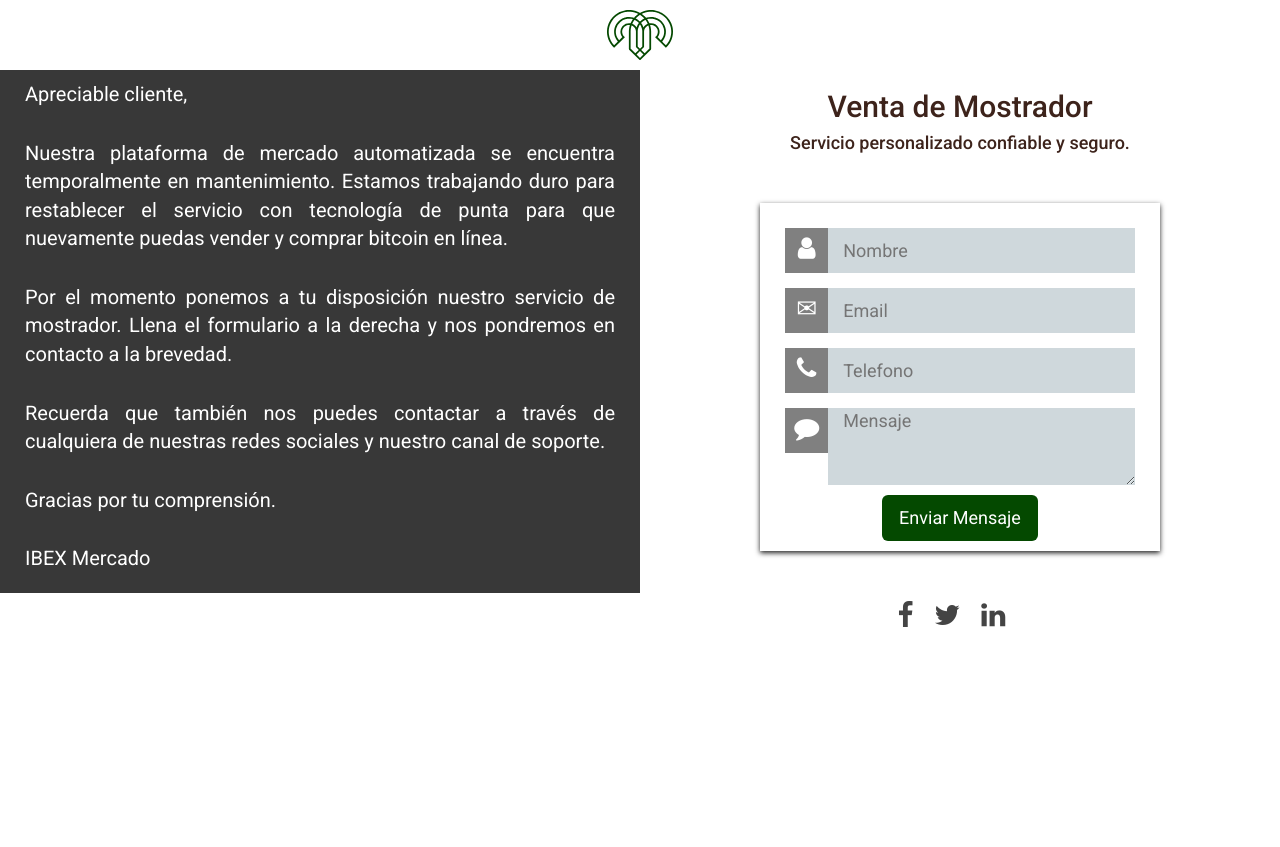
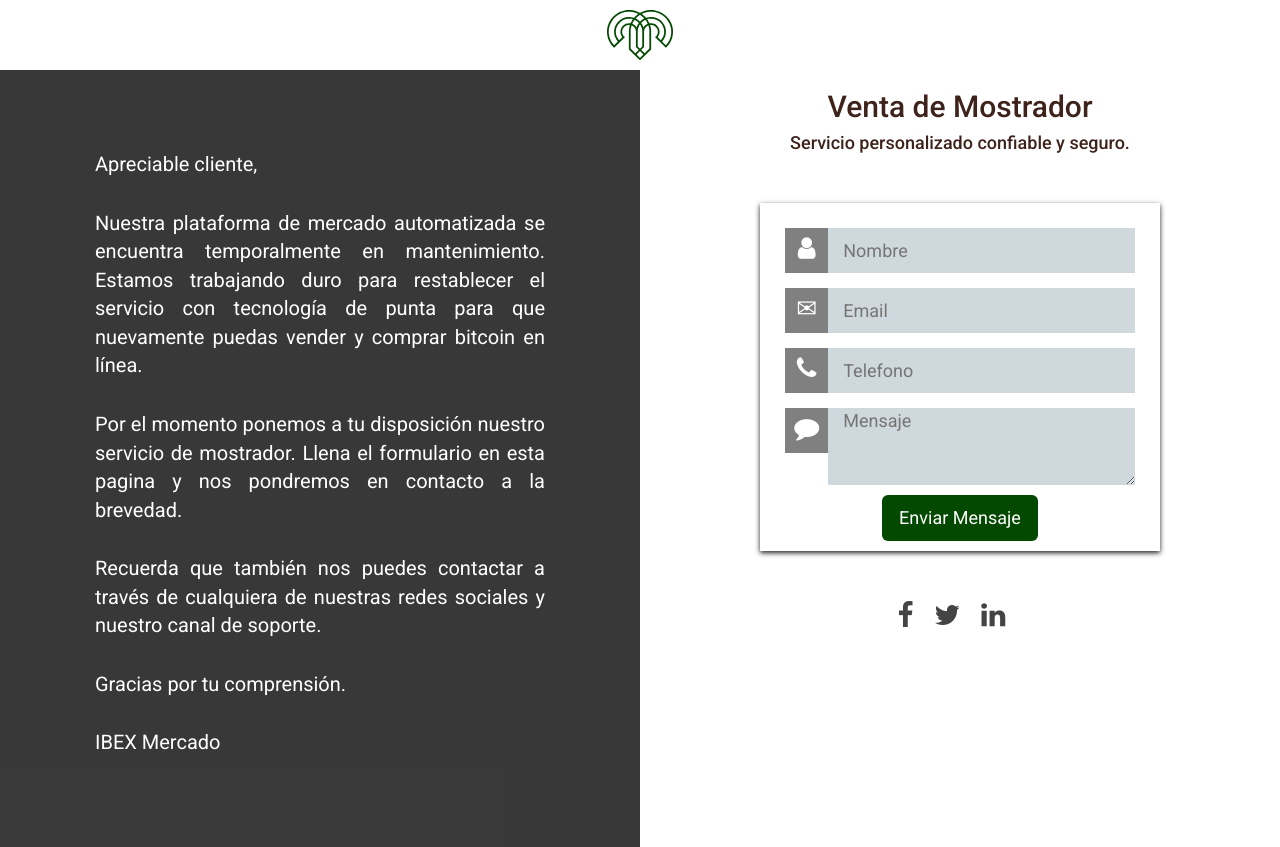
Before and after one commit to Locottus/Ibex, an Angular app: page / in a window 1280 px wide. Before the commit the page ends 800 px from the top, so only its background shows below. Built offline with nearby package versions, Linux system fonts and the light colour scheme.

Commit message:
fixed padding

```diff
--- a/src/app/construccion/construccion.component.css
+++ b/src/app/construccion/construccion.component.css
@@ -23,6 +23,10 @@
   }
   .intro{
     height:auto;
+  }
+
+  .padText{
+    padding : 70px;
   }
 
   .left{
--- a/src/app/construccion/construccion.component.html
+++ b/src/app/construccion/construccion.component.html
@@ -1,15 +1,14 @@
 <div class="">
     <section class="intro">
         <div class="col-lg-6 col-sm-12 left">
-            <div>
+            <div class="padText">
                 <!-- <img src='assets/buildings.jpg' > -->
 
                 <p>Apreciable cliente,</p>
                 <p>Nuestra plataforma de mercado automatizada se encuentra temporalmente en mantenimiento. Estamos
                     trabajando duro para restablecer el servicio con tecnología de punta para que nuevamente puedas
                     vender y comprar bitcoin en línea.</p>
-                <p>Por el momento ponemos a tu disposición nuestro servicio de mostrador. Llena el formulario a la
-                    derecha y nos pondremos en contacto a la brevedad.</p>
+                <p>Por el momento ponemos a tu disposición nuestro servicio de mostrador. Llena el formulario en esta pagina y nos pondremos en contacto a la brevedad.</p>
                 <p>Recuerda que también nos puedes contactar a través de cualquiera de nuestras redes sociales y nuestro
                     canal de soporte.</p>
                 <p>Gracias por tu comprensión.</p>
--- a/src/app/construccion/construccion.component.ts
+++ b/src/app/construccion/construccion.component.ts
@@ -8,8 +8,8 @@
   styleUrls: ['./construccion.component.css']
 })
 export class ConstruccionComponent implements OnInit {
-  //MAILAPI = 'http://18.218.67.86:4000/api/sendMail';
-  MAILAPI = 'http://localhost:3000/mensaje';//dev parameter
+  MAILAPI = 'http://18.218.67.86:4000/mensaje';
+  //MAILAPI = 'http://localhost:3000/mensaje';//dev parameter
 
   constructor(private http: HttpClient) { }
 
```
